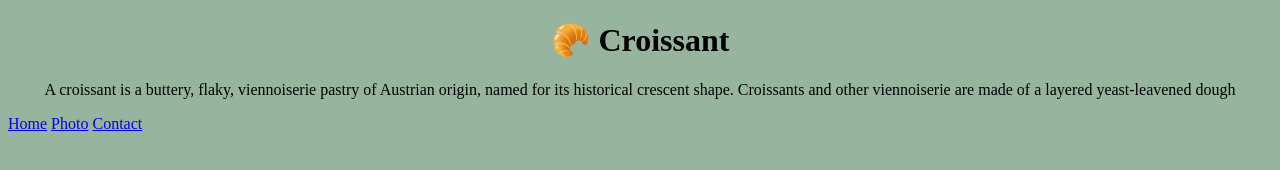
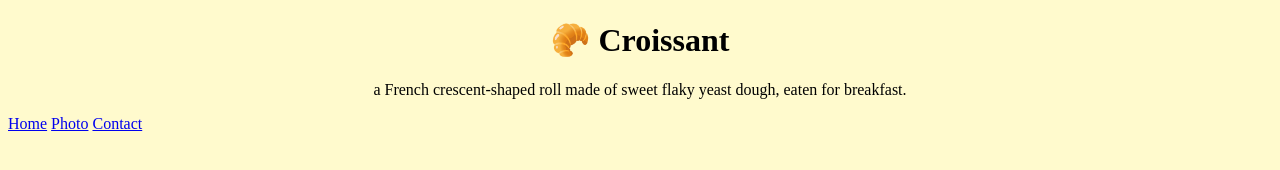
Before and after one commit to yungwrld/croissant-multiple-pages, a plain HTML site: page index.html in a window 1280 px wide. Drawn offline with Linux system fonts and the light colour scheme.

Commit message:
background color changed

```diff
--- a/css/styles.css
+++ b/css/styles.css
@@ -1,5 +1,5 @@
 body{
-    background-color: #97b59e;
+    background-color: lemonchiffon;
 }
 
 h1{
--- a/index.html
+++ b/index.html
@@ -9,7 +9,8 @@
 </head>
 <body>
     <h1>🥐 Croissant</h1>
-    <p>A croissant is a buttery, flaky, viennoiserie pastry of Austrian origin, named for its historical crescent shape. Croissants and other viennoiserie are made of a layered yeast-leavened dough</p>
+    <p>a French crescent-shaped roll made of sweet flaky yeast dough, eaten for breakfast.
+    </p>
     <footer>
         <a href="/">Home</a>
         <a href="/photo.html">Photo</a>
```
